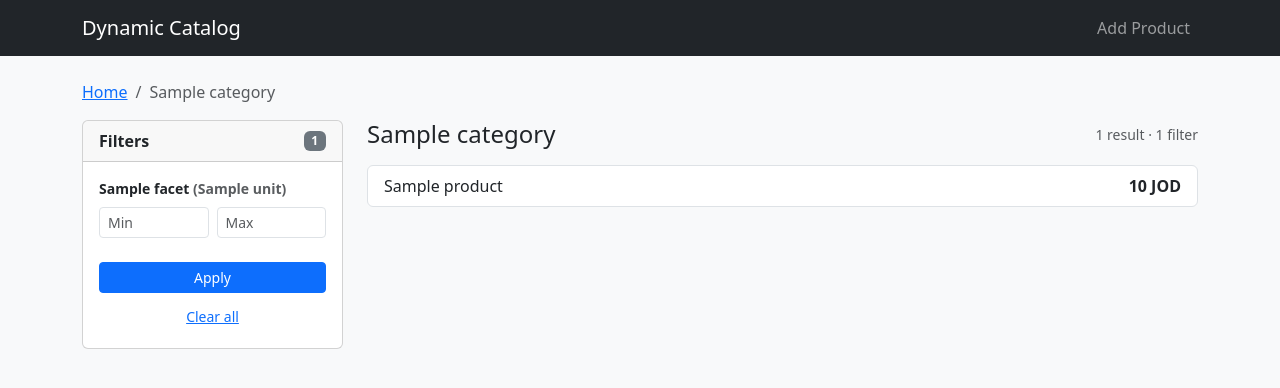
After one commit to zeidalsuleiman/E-commerce-Dynamic-Catalog-System, a FastAPI app: template app/templates/category.html in a window 1280 px wide. The commit adds this page. Shown: the top 388 px of the page. Run offline with FastAPI, Linux system fonts and the light colour scheme; the template is opened without the code that fills it: most values are stand-ins (such as "Sample title", 1, 10 or a date in 2020).

Commit message:
feat: category page with generated facets and dynamic filtering

```diff
--- a/app/routes/catalog.py
+++ b/app/routes/catalog.py
@@ -5,8 +5,10 @@ from fastapi import APIRouter, Request
 from fastapi.responses import HTMLResponse
 
 from app.db import query_one
-from app.resolver import resolve
+from app.resolver import resolve, attach_options
 from app.values import load_values
+
+from app.filters import parse_filters, search_products, facet_counts
 
 router = APIRouter()
 templates = None          # injected from main.py
@@ -47,3 +49,55 @@ def product_detail(request: Request, product_id: int):
         "product_detail.html",
         {"product": product, "grouped": grouped, "spec_count": len(specs)},
     )
+
+
+@router.get("/c/{category_slug}", response_class=HTMLResponse)
+def category_page(request: Request, category_slug: str):
+    category = query_one("SELECT * FROM category WHERE slug = %s",
+                         (category_slug,))
+    if not category:
+        return HTMLResponse("Unknown category", status_code=404)
+
+    ptype = query_one(
+        "SELECT pt.* FROM product_type pt "
+        "JOIN category_product_type cpt ON cpt.product_type_id = pt.id "
+        "WHERE cpt.category_id = %s",
+        (category["id"],),
+    )
+    if not ptype:
+        return HTMLResponse("No product type for this category",
+                            status_code=404)
+
+    r = resolve(ptype["id"])
+    attributes = attach_options(r["attributes"], ptype["id"])
+    filterable = [a for a in attributes if a["is_filterable"]]
+
+    params = request.query_params
+    filters = parse_filters(params, attributes)
+    products = search_products(category["id"], filters)
+
+    # Attach counts and current selections to each facet.
+    active = {f["attr"]["code"]: f for f in filters}
+    facets = []
+    for a in filterable:
+        entry = {**a, "selected": []}
+        if a["data_type"] in ("option", "multi_option"):
+            entry["counts"] = facet_counts(category["id"], filters, a)
+            if a["code"] in active:
+                entry["selected"] = active[a["code"]]["values"]
+        else:
+            entry["min_value"] = params.get(f"{a['code']}_min", "")
+            entry["max_value"] = params.get(f"{a['code']}_max", "")
+        facets.append(entry)
+
+    return templates.TemplateResponse(
+        request,
+        "category.html",
+        {
+            "category": category,
+            "product_type": ptype,
+            "facets": facets,
+            "products": products,
+            "filter_count": len(filters),
+        },
+    )
--- /dev/null
+++ b/app/templates/category.html
@@ -0,0 +1,86 @@
+{% extends "base.html" %}
+{% block title %}{{ category.name }}{% endblock %}
+
+{% block content %}
+<nav aria-label="breadcrumb">
+  <ol class="breadcrumb">
+    <li class="breadcrumb-item"><a href="/">Home</a></li>
+    <li class="breadcrumb-item active">{{ category.name }}</li>
+  </ol>
+</nav>
+
+<div class="row">
+  <div class="col-lg-3">
+    <div class="card">
+      <div class="card-header d-flex justify-content-between align-items-center">
+        <span class="fw-semibold">Filters</span>
+        <span class="badge bg-secondary">{{ facets|length }}</span>
+      </div>
+      <div class="card-body">
+        <form method="get">
+          {% for f in facets %}
+            <div class="mb-4">
+              <div class="fw-semibold small mb-2">
+                {{ f.label }}{% if f.unit %} <span class="text-muted">({{ f.unit }})</span>{% endif %}
+              </div>
+
+              {% if f.data_type in ('option', 'multi_option') %}
+                {% for opt in f.options %}
+                  <div class="form-check">
+                    <input class="form-check-input" type="checkbox"
+                           name="{{ f.code }}" value="{{ opt.id }}"
+                           id="f_{{ f.code }}_{{ opt.id }}"
+                           {% if opt.id in f.selected %}checked{% endif %}>
+                    <label class="form-check-label d-flex justify-content-between"
+                           for="f_{{ f.code }}_{{ opt.id }}">
+                      <span>{{ opt.label }}</span>
+                      <span class="text-muted small">{{ f.counts.get(opt.id, 0) }}</span>
+                    </label>
+                  </div>
+                {% endfor %}
+
+              {% else %}
+                <div class="d-flex gap-2">
+                  <input type="number" class="form-control form-control-sm"
+                         name="{{ f.code }}_min" placeholder="Min"
+                         value="{{ f.min_value }}">
+                  <input type="number" class="form-control form-control-sm"
+                         name="{{ f.code }}_max" placeholder="Max"
+                         value="{{ f.max_value }}">
+                </div>
+              {% endif %}
+            </div>
+          {% endfor %}
+
+          <button class="btn btn-primary btn-sm w-100 mb-2" type="submit">Apply</button>
+          <a class="btn btn-link btn-sm w-100" href="/c/{{ category.slug }}">Clear all</a>
+        </form>
+      </div>
+    </div>
+  </div>
+
+  <div class="col-lg-9">
+    <div class="d-flex justify-content-between align-items-center mb-3">
+      <h1 class="h4 mb-0">{{ category.name }}</h1>
+      <span class="text-muted small">
+        {{ products|length }} result{{ '' if products|length == 1 else 's' }}
+        {% if filter_count %}&middot; {{ filter_count }} filter{{ '' if filter_count == 1 else 's' }}{% endif %}
+      </span>
+    </div>
+
+    {% if products %}
+      <div class="list-group">
+        {% for p in products %}
+          <a class="list-group-item list-group-item-action d-flex justify-content-between"
+             href="/products/{{ p.id }}">
+            <span>{{ p.title }}</span>
+            {% if p.price %}<span class="fw-semibold">{{ "{:,.0f}".format(p.price) }} JOD</span>{% endif %}
+          </a>
+        {% endfor %}
+      </div>
+    {% else %}
+      <div class="alert alert-light border">Nothing matches these filters.</div>
+    {% endif %}
+  </div>
+</div>
+{% endblock %}
```
Also changed, not shown: app/filters.py (+119 -0 lines), app/templates/index.html (+7 -3 lines).
